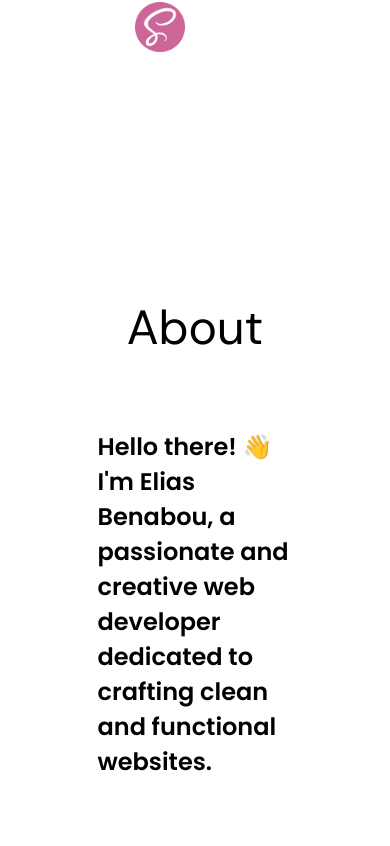
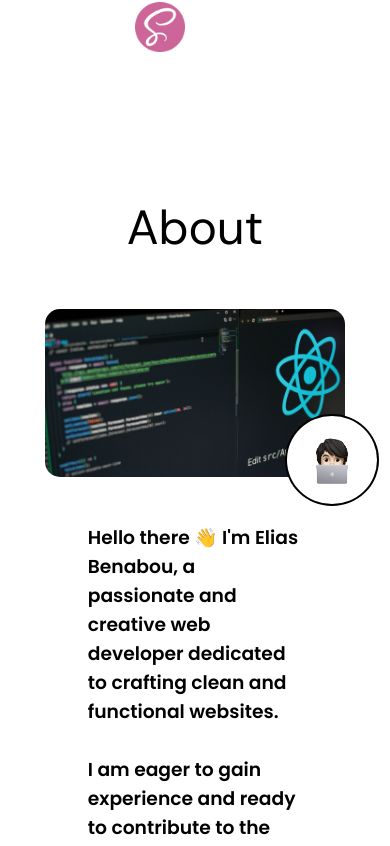
Before and after one commit to elias06110/Portfolio-Elias-Benabou, a React (Create React App) app: page / in a window 390 px wide. Shown: the part 1114-1960 px from the top of the page. Built offline with nearby package versions, Linux system fonts and the light colour scheme.

Commit message:
Responsive et ajout de validateur pour la contact

```diff
--- a/src/App.scss
+++ b/src/App.scss
@@ -11,10 +11,13 @@ body {
   overflow-x: hidden;
   position: relative;
 }
+.li{white-space: nowrap;}
 
 .gap{
   gap: 20px;
 }
+
+
 
 #header {
   position: fixed;
@@ -109,7 +112,6 @@ nav,
   justify-content: center;
   list-style: none;
   text-decoration: none;
-  padding: 1rem;
   gap: 50px;
 }
 
@@ -125,6 +127,13 @@ nav,
   background-color: black;
 }
 
+.about-text{
+  display: flex;
+  justify-content: center;
+  align-items: center;
+  gap: 80px;
+  width: 100%;
+}
 
 .navbar-burger {
   width: 40px;
@@ -166,9 +175,7 @@ a:hover {
   width: 100%;
 }
 
-#profil {
-  margin-bottom: 100px;
-}
+
 
 .photo {
   width: 250px;
@@ -270,35 +277,17 @@ a:hover {
   justify-content: center;
   flex-direction: column;
 }
-
-@media screen and (max-width: 950px) {
-  .experience-container {
-    width: 50%;
-    padding: 2rem;
-    display: flex;
-    align-items: center;
-    justify-content: center;
-    flex-direction: column;
-  }
-}
-
 .exp {
   display: flex;
   justify-content: center;
   width: 100%;
   gap: 50px;
-  margin-bottom: 100px;
   margin-top: 50px;
 }
 
-@media screen and (max-width: 950px) {
-  .exp {
-    flex-direction: column;
-    display: flex;
-    justify-content: center;
-    align-items: center;
-  }
-}
+
+
+
 
 .experience-skills {
   display: flex;
@@ -324,7 +313,7 @@ a:hover {
   flex-direction: row;
   align-items: center;
   justify-content: center;
-  gap: 50px;
+  gap: 110px;
   width: 100%;
 }
 
@@ -335,9 +324,47 @@ a:hover {
 }
 
 .about-section {
-  width: 50%;
+  width: 100%;
   gap: 50px;
 }
+
+.about-img-container{
+  position: relative;
+}
+
+.text{
+  width: 400px;
+}
+
+
+.coding{
+  width: 60%;
+  transform: translate(-50%, -50%);
+  position: absolute;
+  top: 50%;
+  left: 50%;
+}
+
+.circle{
+  display: flex;
+  justify-content: center;
+  align-items: center;
+  width: 30%;
+  height: 100%;
+  background-color: white;
+  border-radius: 50%;
+  bottom: -30%;
+  position: absolute;
+  top: 60%; /* Ajustez la position verticale */
+  left: 80%;
+  height:50%;
+  border: 2px solid black;}
+
+
+.aboutimg{
+  width: 450px;
+  border-radius: 15px;
+height: auto;}
 
 //Contact
 
@@ -358,7 +385,6 @@ a:hover {
 .input1 {
   border-radius: 2rem;
   padding: 1rem;
-
   height: 150px;
   font-family: "Poppins", sans-serif;
 }
@@ -409,10 +435,16 @@ a:hover {
   .project-links {
     flex-direction: column;
   }
+
+  .aboutimg{
+    width: 300px;
+  }
+
   .kasa {
     width: 70%;
   }
   .nav-links {
+    display: flex;
     flex-direction: column;
     position: fixed;
     bottom: 0;
@@ -546,7 +578,13 @@ padding: 0;
 
   .hide-nav{
     gap: 20px;
+    padding: 0.5rem;
   }
+  .about{
+    width: 60%;
+  }
+.text{width: 55%;}
+
 }
 
 .input {
@@ -554,6 +592,7 @@ padding: 0;
   font-family: "Poppins", sans-serif;
   height: 20px;
   padding: 1rem;
+  width: 100%;
 }
 
 
@@ -584,6 +623,7 @@ padding: 0;
 @media screen and (max-width: 888px) {
   .trad-container {
     flex-direction: column;
+    gap: 5px;
   }
 }
 
@@ -606,3 +646,44 @@ padding: 0;
 .rights{
   color: white;
 }
+
+@media screen and (max-width: 950px) {
+  .experience-container {
+    width: 50%;
+    padding: 2rem;
+    display: flex;
+    align-items: center;
+    justify-content: center;
+    flex-direction: column;
+  }
+  .exp {
+    flex-direction: column;
+    display: flex;
+    justify-content: center;
+    align-items: center;
+  }
+  .about-container {
+    flex-direction: column;
+    gap: 20px;
+  }
+
+  .about-text{
+
+    flex-direction: column;
+  }
+}
+
+@media screen and (max-width: 300px) {
+
+.aboutimg{width: 200px;}
+
+h1{
+  font-size: 2rem;
+}
+.about{
+  padding: 2.5rem;
+}
+.experience-container{
+  width: 62%;
+}
+}
--- a/src/components/about.jsx
+++ b/src/components/about.jsx
@@ -1,30 +1,45 @@
 import education from "../images/education.png";
-import open from "../images/open.png"
+import open from "../images/open.png";
 import { useTranslation } from "react-i18next";
+import abouticon from "../images/abouticon.jpg";
+import coding from "../images/coding.png";
 
 export default function About() {
+  const { t } = useTranslation();
 
-
-  const { t} = useTranslation();
   return (
     <section id="about">
       <div className="about-section flex column">
         <h1>{t("description.about")}</h1>
-        <h2>
-          Hello there! 👋 I'm Elias Benabou, a passionate and creative web
-          developer dedicated to crafting clean and functional websites.
-        </h2>
+        <div className="about-container">
+          <div className="about-img-container">
+            <img className="aboutimg" alt="" src={abouticon} />
+            <div className="circle">
+              <img className="coding" alt="" src={coding} />
+            </div>
+          </div>
+          <div className="text">
+          <h3>
+            {t("description.abouttext1")}
+            <br></br>
+            <br></br>
+            {t("description.abouttext2")}
+          </h3>
+          </div>
+        </div>
         <div className="about-container">
           <div className="about">
             <div className="flex">
-            <h2>{t("description.education")}</h2>
-            <img alt="icon" className="icon" src={education}></img>
+              <h2>{t("description.education")}</h2>
+              <img alt="icon" className="icon" src={education} />
             </div>
-           <div className="flex gap"> <h3>{t("description.program")}</h3> <img alt="" className="icon" src={open}></img></div>
+            <div className="flex gap">
+              <h3>{t("description.program")}</h3>
+              <img alt="" className="icon" src={open} />
+            </div>
             <h3>{t("description.self")}</h3>
           </div>
         </div>
-
       </div>
     </section>
   );
--- a/src/components/contact.jsx
+++ b/src/components/contact.jsx
@@ -1,18 +1,31 @@
+import { useRef, useState } from "react";
+import emailjs from "@emailjs/browser";
+import { useTranslation } from "react-i18next";
 import Mail from "../images/mail.png";
 import LinkedIn from "../images/linkedin.webp";
 
-import { useRef } from "react";
-import emailjs from "@emailjs/browser";
-
-import { useTranslation } from "react-i18next"
-
 export default function Contact() {
-
-  const { t} = useTranslation();
+  const { t } = useTranslation();
   const form = useRef();
+  const [name, setName] = useState("");
+  const [email, setEmail] = useState("");
+  const [subject, setSubject] = useState("");
+  const [message, setMessage] = useState("");
+  const [error, setError] = useState("");
+  const [success, setSuccess] = useState(false); // Ajout de l'état de succès
 
   const sendEmail = (e) => {
     e.preventDefault();
+
+    if (!name.trim() || !email.trim() || !subject.trim() || !message.trim()) {
+      setError("Veuillez remplir tous les champs.");
+      return;
+    }
+
+    if (!isValidEmail(email)) {
+      setError("Veuillez entrer une adresse email valide.");
+      return;
+    }
 
     emailjs
       .sendForm("service_s3zp4oq", "template_33myixi", form.current, {
@@ -21,12 +34,22 @@ export default function Contact() {
       .then(
         () => {
           console.log("SUCCESS!");
+          setSuccess(true); // Définir l'état de succès à true
+          setName(""); // Réinitialiser les états des champs
+          setEmail("");
+          setSubject("");
+          setMessage("");
         },
         (error) => {
           console.log("FAILED...", error.text);
         }
       );
-    e.target.reset();
+    setError(""); // Réinitialiser les erreurs
+  };
+
+  const isValidEmail = (email) => {
+    const emailPattern = /^[^\s@]+@[^\s@]+\.[^\s@]+$/;
+    return emailPattern.test(email);
   };
 
   return (
@@ -34,11 +57,11 @@ export default function Contact() {
       <div className="contact-container flex">
         <h1>{t("description.contact")}</h1>
         <div className="contact-details border flex">
-          <img className="icon" src={Mail}></img>
+          <img alt="" className="icon" src={Mail}></img>
           <p>
             <a href="mailto:elias06110@gmail.com">elias06110@gmail.com</a>
           </p>
-          <img className="icon" src={LinkedIn}></img>
+          <img alt="" className="icon" src={LinkedIn}></img>
           <p>
             <a href="https://www.linkedin.com/in/elias-benabou-3782502b7/">LinkedIn</a>
           </p>
@@ -52,13 +75,17 @@ export default function Contact() {
             type="text"
             placeholder={t("description.name")}
             name="user_name"
+            value={name}
+            onChange={(e) => setName(e.target.value)}
             required
           />
           <input
             className="input"
-            type="text"
+            type="email"
             placeholder="Email"
             name="user_email"
+            value={email}
+            onChange={(e) => setEmail(e.target.value)}
             required
           />
           <input
@@ -66,18 +93,24 @@ export default function Contact() {
             type="text"
             placeholder={t("description.subject")}
             name="subject"
+            value={subject}
+            onChange={(e) => setSubject(e.target.value)}
             required
           />
           <textarea
-          placeholder="Message"
+            placeholder="Message"
             className="input1"
             cols="30"
-            row="10"
+            rows="10"
             name="message"
+            value={message}
+            onChange={(e) => setMessage(e.target.value)}
             required
           />
+          {error && <p className="error">{error}</p>}
+          {success && <p className="success">{t("description.send")}</p>}
           <button type="submit" className="btn-form">
-          {t("description.message")}
+            {t("description.message")}
           </button>
         </form>
       </div>
--- a/src/components/nav.jsx
+++ b/src/components/nav.jsx
@@ -29,7 +29,7 @@ function Navbar() {
               {t("description.home")}
             </a>
           </li>
-          <li>
+          <li className="li">
             <a href="#about" onClick={handleLinkClick}>
               {t("description.about")}
             </a>
--- a/src/i18n.js
+++ b/src/i18n.js
@@ -24,7 +24,6 @@ i18n
             about: "About",
             skills: "Skills",
             projets: "Projects",
-            contact: "Contact",
             hi: `Hi, I'm Elias,`,
             dev: "Front-End React JS developer based in Cannes 🇫🇷",
             education: "Education",
@@ -59,13 +58,16 @@ i18n
             accommodations and activities in any chosen city. I developed an
             intuitive interface that enhances the user experience, allowing
             seamless exploration of lodging options and local experiences.`,
-            live:'Live demo',
-            name:'Full name',
-            contact:'Contact me',
-            or:'Or directly here',
-            message:'Send',
-            subject:'Subject'
+            live: "Live demo",
+            name: "Full name",
+            contact: "Contact me",
+            or: "Or directly here",
+            message: "Send",
+            subject: "Subject",
+            send: "Message sent",
+            abouttext1:`Hello there 👋 I'm Elias Benabou, a passionate and creative web developer dedicated to crafting clean and functional websites.`,
 
+            abouttext2:`I am eager to gain experience and ready to contribute to the success of your project, so do not hesitate to contact me and let's work together!`
           },
         },
       },
@@ -76,7 +78,7 @@ i18n
             about: "A propos",
             skills: "Compétences",
             projets: "Projets",
-            contact: "Contact",
+
             hi: `Bonjour, je m'appelle Elias`,
             dev: "Developpeur Front-End React JS basé a Cannes 🇫🇷",
             education: "Formation",
@@ -92,14 +94,17 @@ i18n
             grim: `En exploitant mes compétences en développement backend, j'ai créé l'ossature de cette plateforme, permettant aux utilisateurs de noter et de critiquer des livres tout en établissant un système de référence robuste. L'infrastructure backend gère de manière transparente les données, les comptes utilisateur et les interactions, assurant une solution fiable et évolutive. Mes contributions à ce projet incluent la mise en œuvre de l'architecture backend et l'optimisation des fonctionnalités de la base de données.`,
             sophie: `Développé un site web immersif mettant en valeur le travail exceptionnel d'un architecte d'intérieur. Le site présente une galerie dynamique mettant en avant un portefeuille diversifié de projets de design intérieur. Les utilisateurs peuvent naviguer de manière transparente à travers les créations de l'architecte, explorant chaque projet avec des images haute résolution et des descriptions détaillées.`,
             booki: `Booki, un projet où j'ai pris en charge le développement HTML et CSS, est un site web convivial qui simplifie le processus de recherche d'hébergements et d'activités dans n'importe quelle ville choisie. J'ai développé une interface intuitive qui améliore l'expérience utilisateur, permettant une exploration sans problème des options d'hébergement et des expériences locales.`,
-            live:'Démo en temps réel',
-            name:'Nom complet',
-            contact:'Contactez moi ici',
-            or:'Ou directement la',
-            message:'Envoyer',
-            subject:'Sujet'
+            live: "Démo en temps réel",
+            name: "Nom complet",
+            contact: "Contactez moi ici",
+            or: "Ou directement la",
+            message: "Envoyer",
+            subject: "Sujet",
+            send: "Message envoyé !",
+            abouttext1:`
+            Bonjour 👋 Je suis Elias Benabou, un développeur web passionné et créatif dédié à la conception de sites web propres et fonctionnels.`,
 
-
+            abouttext2:`Je suis avide d'acquérir de l'expérience et prêt à contribuer au succès de votre projet, alors n'hésitez pas à me contacter et travaillons ensemble !`,
           },
         },
       },
```
Also changed, not shown: src/images/abouticon.jpg (added), src/images/coding.png (added).
